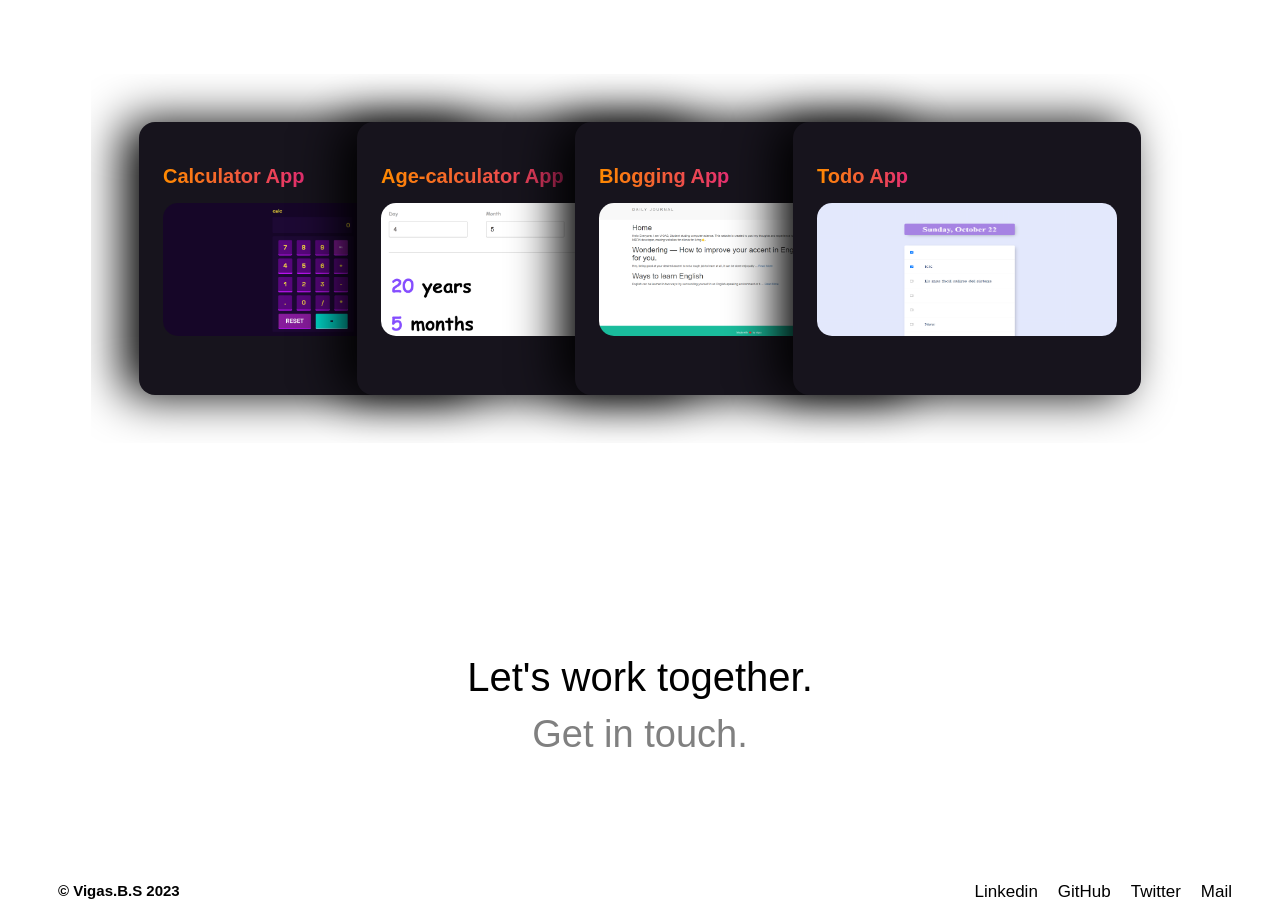
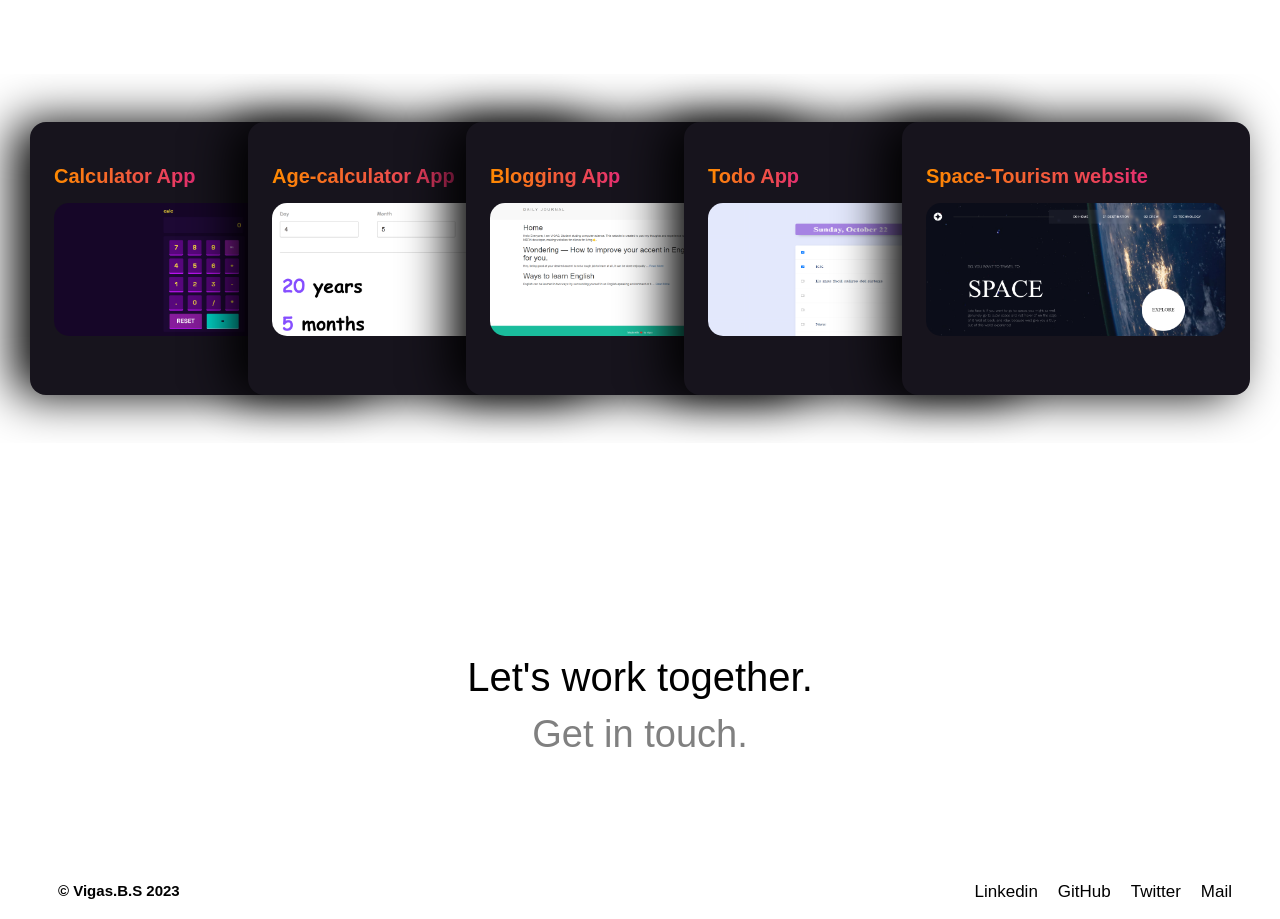
Before and after one commit to vigasselvan/Personal_website, a React (Create React App) app: page / in a window 1280 px wide. Shown: the part 2300-3219 px from the top of the page. Built offline with nearby package versions, Linux system fonts and the light colour scheme; a web font is replaced by a local one.

Commit message:
added space project to the project collection

```diff
--- a/src/components/Project.jsx
+++ b/src/components/Project.jsx
@@ -3,7 +3,7 @@ import calcImg from "../img/proj_img/calc.png";
 import ageCalcImg from "../img/proj_img/ageCalc.png";
 import blogImg from "../img/proj_img/blog.png";
 import todoImg from "../img/proj_img/todo.png";
-
+import spaceImg from "../img/proj_img/spaceImg.png";
 
 
 
@@ -19,7 +19,7 @@ function Project() {
           </div>
           <div className="projCard">
             <h2><a href="https://age-calc-website.vercel.app" target="_blank" rel="noopener noreferrer">Age-calculator App</a></h2>
-            <img src={ageCalcImg} alt="calc" ></img>
+            <img src={ageCalcImg} alt="Agecalc" ></img>
           </div>
           <div className="projCard">
             <h2><a href="https://github.com/vigasselvan/BLOG" target="_blank" rel="noopener noreferrer">Blogging App</a></h2>
@@ -27,7 +27,11 @@ function Project() {
           </div>
           <div className="projCard">
             <h2><a href="https://github.com/vigasselvan/todo-list-website" target="_blank" rel="noopener noreferrer">Todo App</a></h2>
-            <img src={todoImg} alt="calc" ></img>
+            <img src={todoImg} alt="todo" ></img>
+          </div>
+          <div className="projCard">
+            <h2><a href="https://space-tourism-mauve-omega.vercel.app/" target="_blank" rel="noopener noreferrer">Space-Tourism website</a></h2>
+            <img src={spaceImg} alt="SpaceTourism" ></img>
           </div>
        </div>
     </div>
```
Also changed, not shown: src/img/proj_img/spaceImg.png (added).
